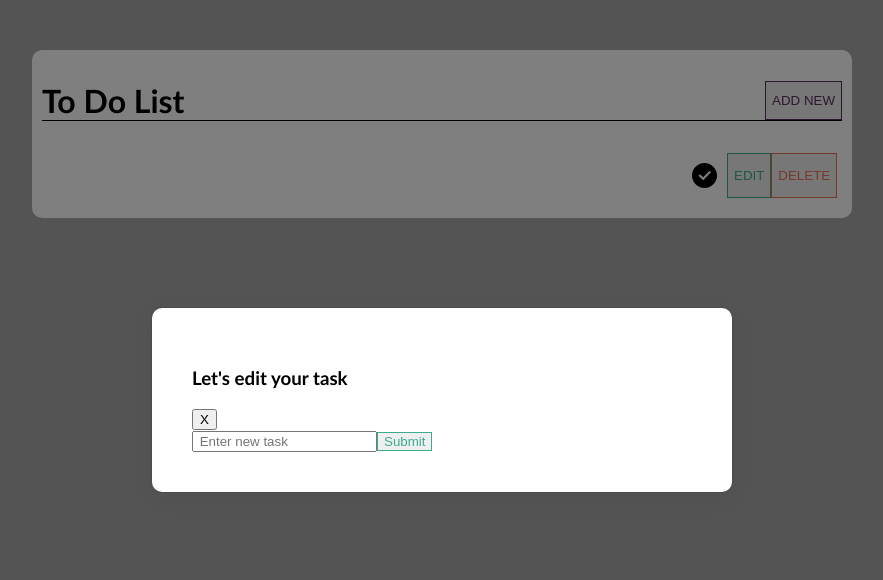
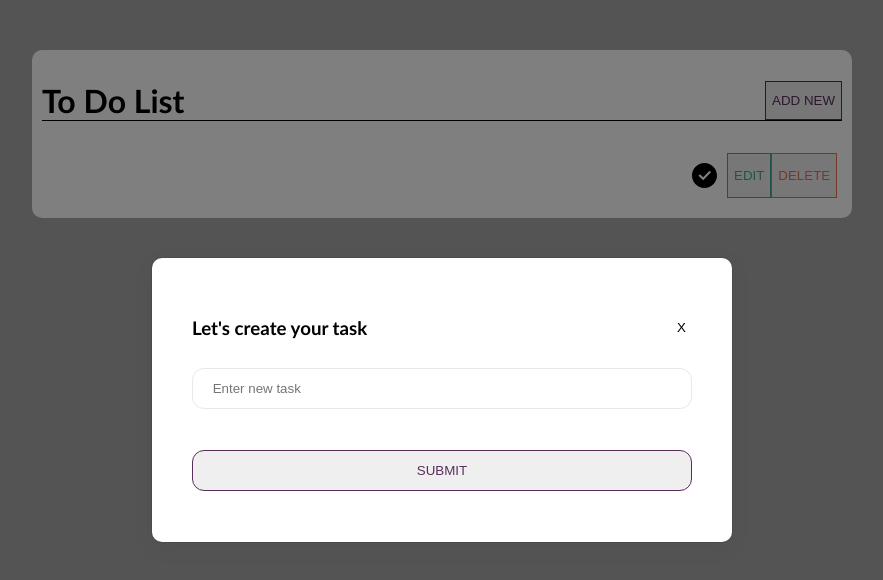
Before and after one commit to arodriguez914/weekend-sql-to-do-react, a React (Vite) app: page / in a window 1280 px wide. Shown: the top 580 px of the page, without its empty margins (198-1081 px from the left). Built offline with nearby package versions, Linux system fonts and the light colour scheme; no server answers.

Commit message:
worked on form functionality

```diff
--- a/src/components/Modal/Modal.jsx
+++ b/src/components/Modal/Modal.jsx
@@ -1,11 +1,25 @@
-import React from "react";
+import { useState } from "react";
+
 
 function Modal() {
-  const mode = "edit";
+    const mode = "create";
+    const editMode = mode === 'edit' ? true : false
+    const [data, setData] = useState({
+        task: "",
+        tools: "",
+    })
 
-  const handleChange = () => {
-    console.log( 'changing');
-  }
+  const handleChange = (event) => {
+    console.log("changing", event)
+    const {name, value} = event.target
+
+    setData(data => ({
+        ...data,
+        [name] : value
+
+    }))
+    console.log(data);
+  };
 
   return (
     <div className="overlay">
@@ -16,7 +30,15 @@ function Modal() {
         </div>
 
         <form>
-          <input required maxLength={30} placeholder=" Enter new task" name="title" value={""} onChange={handleChange}/>
+          <input
+            required
+            maxLength={30}
+            placeholder=" Enter new task"
+            name="task"
+            value={data.task}
+            onChange={handleChange}
+          />
+          <br />
           <input className={mode} type="submit" />
         </form>
       </div>
--- a/src/index.css
+++ b/src/index.css
@@ -83,6 +83,13 @@ body {
     color: white;
 }
 
+input {
+    margin: 11px 0;
+    padding: 12px 16px;
+    border-radius: 12px;
+     border: 1.5px solid rgb(230,232,236);
+}
+
 .overlay {
     position: absolute;
     left: 0;
@@ -103,3 +110,26 @@ body {
     box-shadow: rgba(0,0,0,0.05) 0 6px 24px 0, rgba(0,0,0,0.08) 0 0 0 1px;
 
 }
+
+.modal .form-title-container {
+    display: flex;
+    justify-content: space-between;
+}
+
+.modal .form-title-container button {
+    border: none;
+    background-color: transparent;
+}
+
+.modal .form-title-container button:active {
+    color: red;
+}
+
+.modal form {
+    display: flex;
+    flex-direction: column;
+}
+
+.modal label {
+    font-size: 13px;
+}
```
